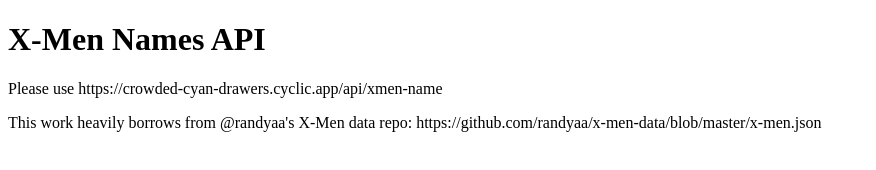
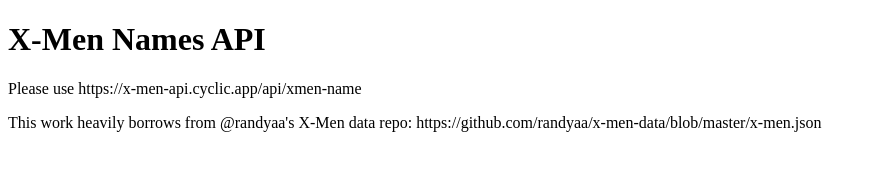
Before and after one commit to zubaer-khan/xmen-API, a website: page index.html in a window 1280 px wide. Shown: the whole page, without its empty margins (0-876 px from the left). Drawn offline with Linux system fonts and the light colour scheme.

Commit message:
adjusted links for hosting

```diff
--- a/index.html
+++ b/index.html
@@ -8,7 +8,7 @@
 </head>
 <body>
     <h1>X-Men Names API</h1>
-    <p>Please use https://crowded-cyan-drawers.cyclic.app/api/xmen-name</p>
+    <p>Please use https://x-men-api.cyclic.app/api/xmen-name</p>
 
     <p>This work heavily borrows from @randyaa's X-Men data repo: https://github.com/randyaa/x-men-data/blob/master/x-men.json</p>
 </body>
```
